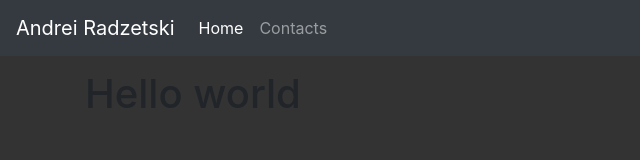
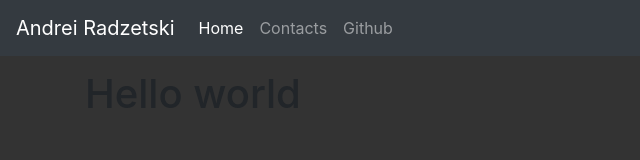
Before and after one commit to andrei-radzetski/andrei-radzetski.github.io, a website: page dist/index.html in a window 1280 px wide. Shown: the full height of the page, 0-640 px from the left. Drawn offline with nearby package versions, Linux system fonts and the light colour scheme.

Commit message:
Added link to github repo

```diff
--- a/dist/index.html
+++ b/dist/index.html
@@ -24,6 +24,7 @@
       <div class="navbar-nav">
         <a class="nav-item nav-link active" href="#">Home</a>
         <a class="nav-item nav-link" href="#">Contacts</a>
+        <a class="nav-item nav-link" target="_blank" href="https://github.com/andrei-radzetski/andrei-radzetski.github.io">Github</a>
       </div>
     </div>
   </nav>
```
